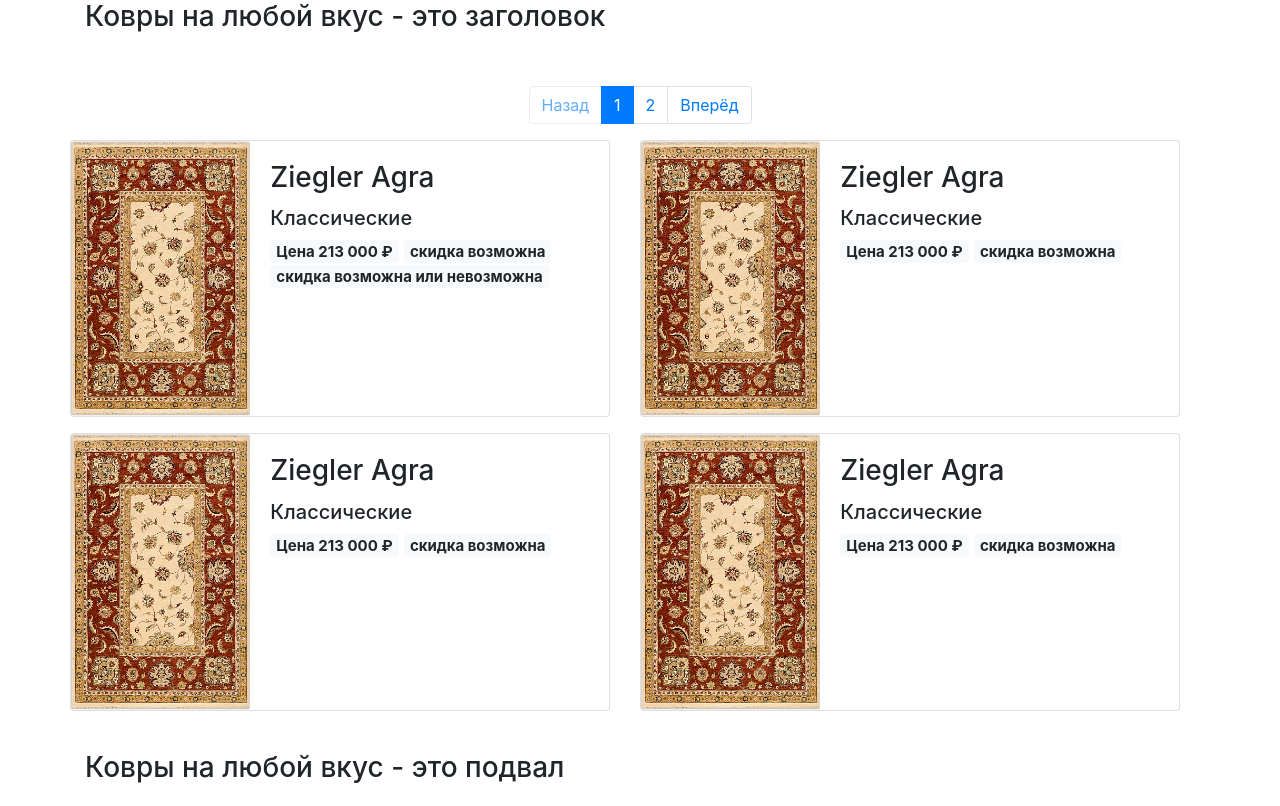
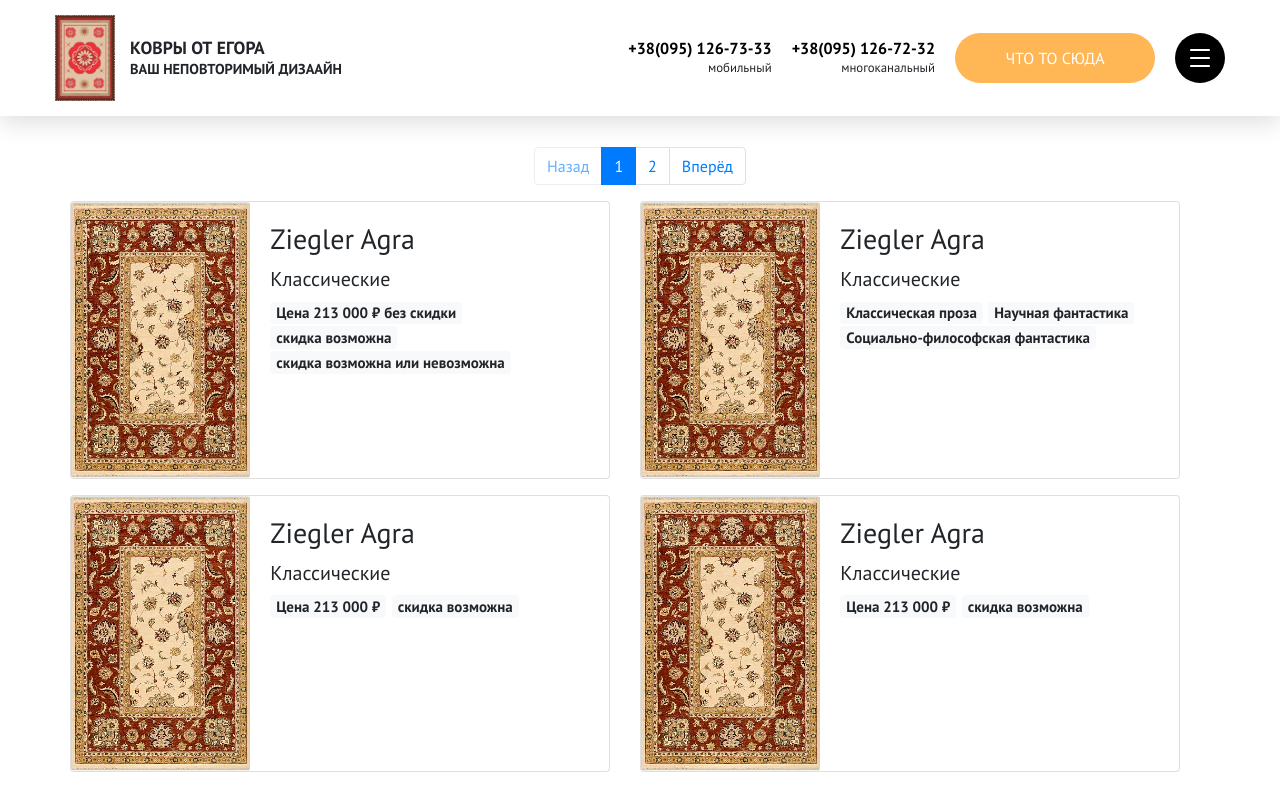
Before and after one commit to SGKespace/SGK_WEB.github.io, a plain HTML site: page pages/index1.html in a window 1280 px wide. Shown: the top 806 px of the page. Drawn offline with nearby package versions, Linux system fonts and the light colour scheme.

Commit message:
Add files via upload

```diff
--- a/pages/index1.html
+++ b/pages/index1.html
@@ -10,13 +10,58 @@
 
     <title>Carpets for every taste</title>
     <link rel='icon' href='../static/favicon.png' type='image/png'>
+
+    <link href="https://fonts.googleapis.com/css2?family=PT+Sans:wght@400;700&display=swap" rel="stylesheet">
+    <link rel="stylesheet" href="../static/style.css">
+
+
   </head>
   <body>
+
+    <header class="header">
+        <div class="header__inner">
+            <div class="header__logo-wrapper">
+
+                <img class="header__logo" width="60" src="../static/kover.jpg" alt="Ковры для вас">
+
+                <div class="header__logo-text">
+                    <p class="header__logo-title">Ковры от Егора</p>
+                    <p class="header__logo-description">Ваш неповторимый дизаайн</p>
+                </div>
+
+            </div>
+            <div class="header__contents">
+                <div class="header__contacts">
+                    <div class="header__tel">
+                        <p><a href="tel:+380951267333">+38(095) 126-73-33</a></p>
+                        <span>Мобильный</span>
+                    </div>
+                    <div class="header__tel">
+                        <p><a href="tel:+380951267232">+38(095) 126-72-32</a></p>
+                        <span>Многоканальный</span>
+                    </div>
+
+                </div>
+                <button class="header__callback-button">ЧТО ТО СЮДА</button>
+                <button class="header__nav-button"><img width="20" src="../static/menu.svg" alt="Кнопка меню"></button>
+            </div>
+        </div>
+    </header>
+    <main>
+    <article class="article">
+
+
+
     <div class='container'>
       <nav aria-label='Page navigation example'>
-        <h3 class='card-title'> Ковры на любой вкус  -  это заголовок </h3>
 
-        <br />
+
+
+        <!-- <div class='fixed-top'>
+          <h3 class='card-title'> Ковры на любой вкус  -  это заголовок </h3>
+        </div>
+
+        <br /> -->
 
         <ul class='pagination mt-3 justify-content-center'>
 
@@ -56,7 +101,7 @@
                     <h5 class='card-text'> Классические </h5>
                     <h5>
 
-                        <span class='badge badge-light'>Цена 213 000 ₽</span>
+                        <span class='badge badge-light'>Цена 213 000 ₽ без скидки</span>
 
                         <span class='badge badge-light'>скидка возможна</span>
 
@@ -82,9 +127,11 @@
                     <h5 class='card-text'> Классические </h5>
                     <h5>
 
-                        <span class='badge badge-light'>Цена 213 000 ₽</span>
+                        <span class='badge badge-light'>Классическая проза</span>
 
-                        <span class='badge badge-light'>скидка возможна</span>
+                        <span class='badge badge-light'>Научная фантастика</span>
+
+                        <span class='badge badge-light'>Социально-философская фантастика</span>
 
                     </h5>
                     <!-- <a href='../media/books/60835.%D0%9F%D0%BE%D0%B4%D0%B2%D0%BE%D0%B4%D0%BD%D1%8B%D0%B5%20%D0%B7%D0%B5%D0%BC%D0%BB%D0%B5%D0%B4%D0%B5%D0%BB%D1%8C%D1%86%D1%8B.txt' target='_blank' class='h4' rel='noopener noreferrer'>Читать</a> -->
@@ -143,6 +190,14 @@
           </div>
 
       </div>
+      </article>
+      </main>
+
+      <footer class="footer">
+          <script src="https://ajax.googleapis.com/ajax/libs/jquery/3.5.1/jquery.min.js"></script>
+          <script src="../static/scripts.js"></script>
+
+
        <br />
 
       <h3 class='card-title'> Ковры на любой вкус  -  это подвал </h3>
@@ -159,11 +214,15 @@
       <a href="https://wa.me/4957777777?text=Привет!">Чат+сообщение WhatsApp</a> <br />
       <a href="vk.me/agvento">Написать в VK</a> <br />
       <a href="https://www.messenger.com/t/jack.malbon.3">Facebook Messenger</a> <br /> <br /> <br />
-    </div>
+
 
     <!-- Option 1: jQuery and Bootstrap Bundle (includes Popper) -->
     <script src='../static/jquery-3.5.1.slim.min.js'></script>
     <script src='../static/bootstrap.bundle.min.js'></script>
 
+
+
+      </footer>
+
   </body>
 </html>
```
Also changed, not shown: pages/index2.html (+60 -3 lines).
